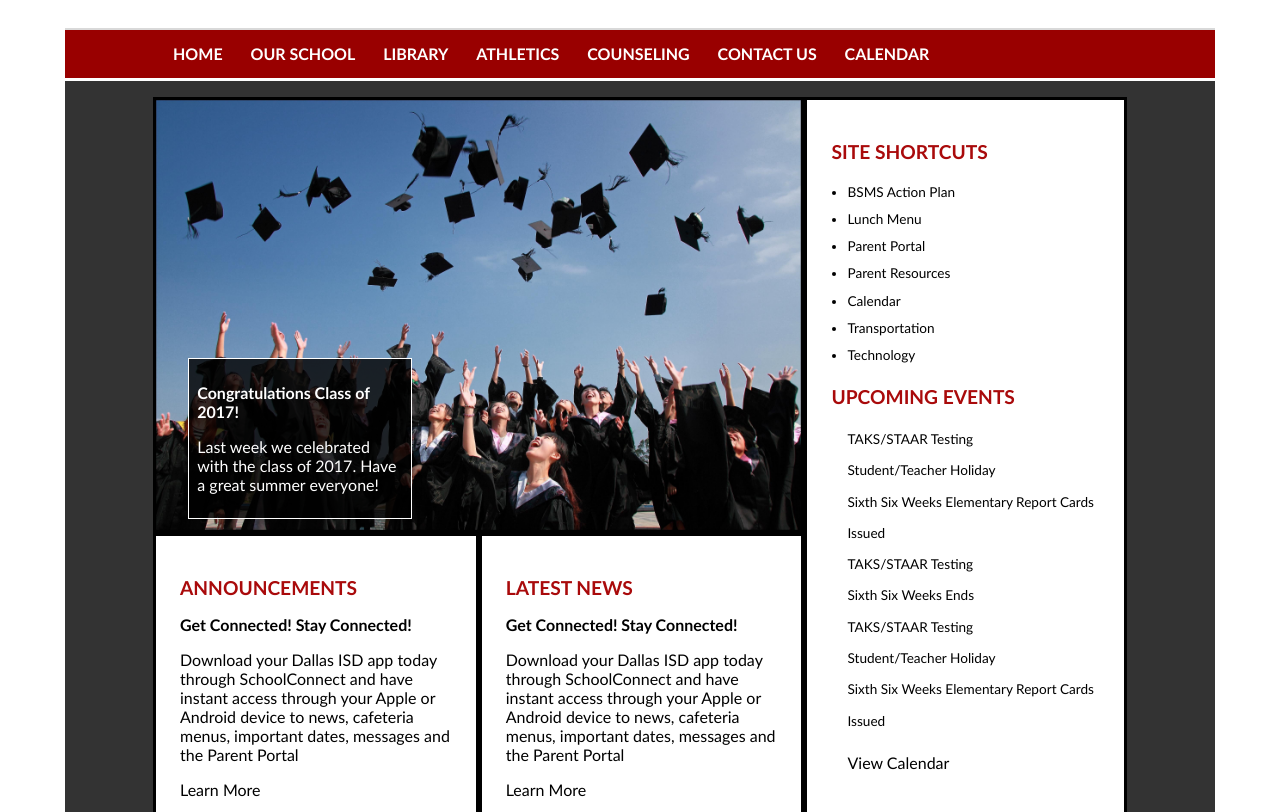
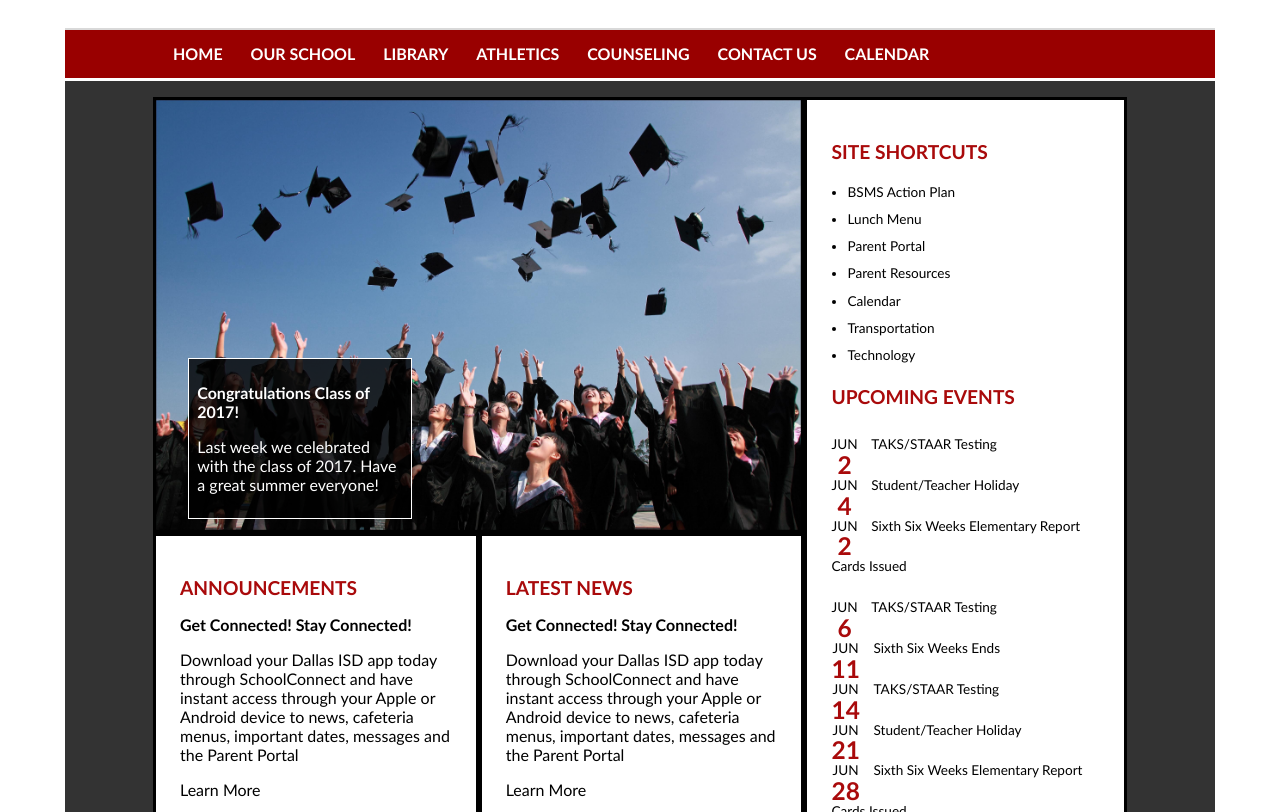
Before and after one commit to travis-johnson/HillCrest, a plain HTML site: page index.html in a window 1280 px wide. Shown: the part 124-936 px from the top of the page. Drawn offline with nearby package versions, Linux system fonts and the light colour scheme.

Commit message:
Dates positioned properly but the items to the right are not wrapping properly.

```diff
--- a/index.html
+++ b/index.html
@@ -103,13 +103,47 @@
                     </ul>
                     <h2>UPCOMING EVENTS</h2>
                     <ul class="events">
-                        <li> <span>TAKS/STAAR Testing</span></li>
+                        <li class="list-date">
+                            <span class="uppercase">Jun</span>
+                            <h2>2</h2>
+                        </li>
+                        <li>
+                            TAKS/STAAR Testing
+                        </li>
+                        <li class="list-date">
+                            <span class="uppercase">Jun</span>
+                            <h2>4</h2>
+                        </li>
                         <li>Student/Teacher Holiday</li>
+                        <li class="list-date">
+                            <span class="uppercase">Jun</span>
+                            <h2>2</h2>
+                        </li>
                         <li>Sixth Six Weeks Elementary Report Cards Issued</li>
+                        <li class="list-date">
+                            <span class="uppercase">Jun</span>
+                            <h2>6</h2>
+                        </li>
                         <li>TAKS/STAAR Testing</li>
+                        <li class="list-date">
+                            <span class="uppercase">Jun</span>
+                            <h2>11</h2>
+                        </li>
                         <li>Sixth Six Weeks Ends</li>
+                        <li class="list-date">
+                            <span class="uppercase">Jun</span>
+                            <h2>14</h2>
+                        </li>
                         <li>TAKS/STAAR Testing</li>
+                        <li class="list-date">
+                            <span class="uppercase">Jun</span>
+                            <h2>21</h2>
+                        </li>
                         <li>Student/Teacher Holiday</li>
+                        <li class="list-date">
+                            <span class="uppercase">Jun</span>
+                            <h2>28</h2>
+                        </li>
                         <li>Sixth Six Weeks Elementary Report Cards Issued</li>
 
                     </ul>
--- a/styles.css
+++ b/styles.css
@@ -228,13 +228,26 @@
             line-height: 2;
         }
 
-        .events li {
+        .events {
             list-style: none;
-            line-height: 2.3;
+            line-height: 3;
+            padding-left: 0;
         }
 
         .events p {
             margin-left: 1em;
+        }
+
+        .list-date {
+            float: left;
+            text-align: center;
+            margin-right: 1em;
+        }
+
+        .list-date h2 {
+            margin: 0;
+            line-height: 0;
+            font-size: 1.8em;
         }
 
         .hpad_sm {
```
